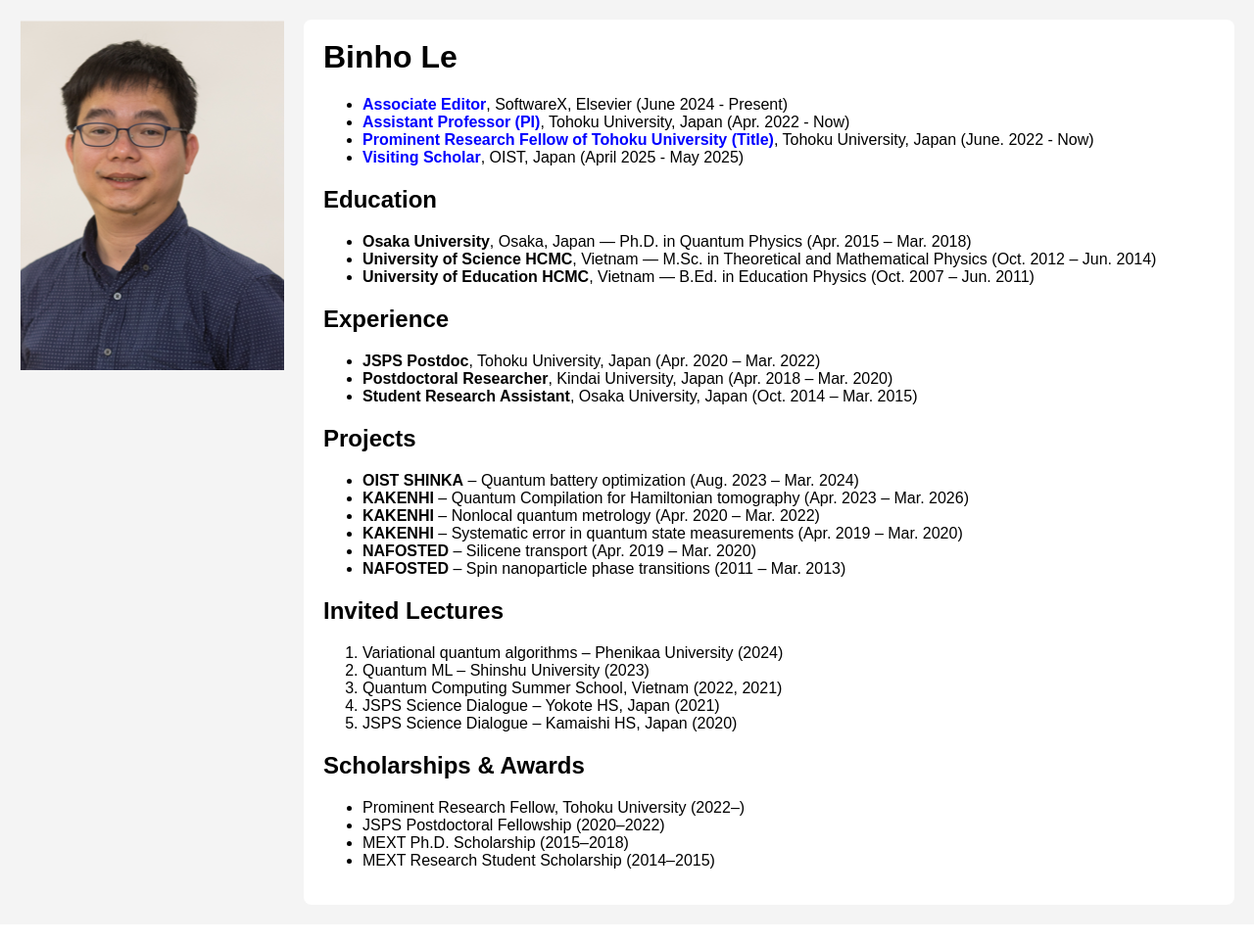
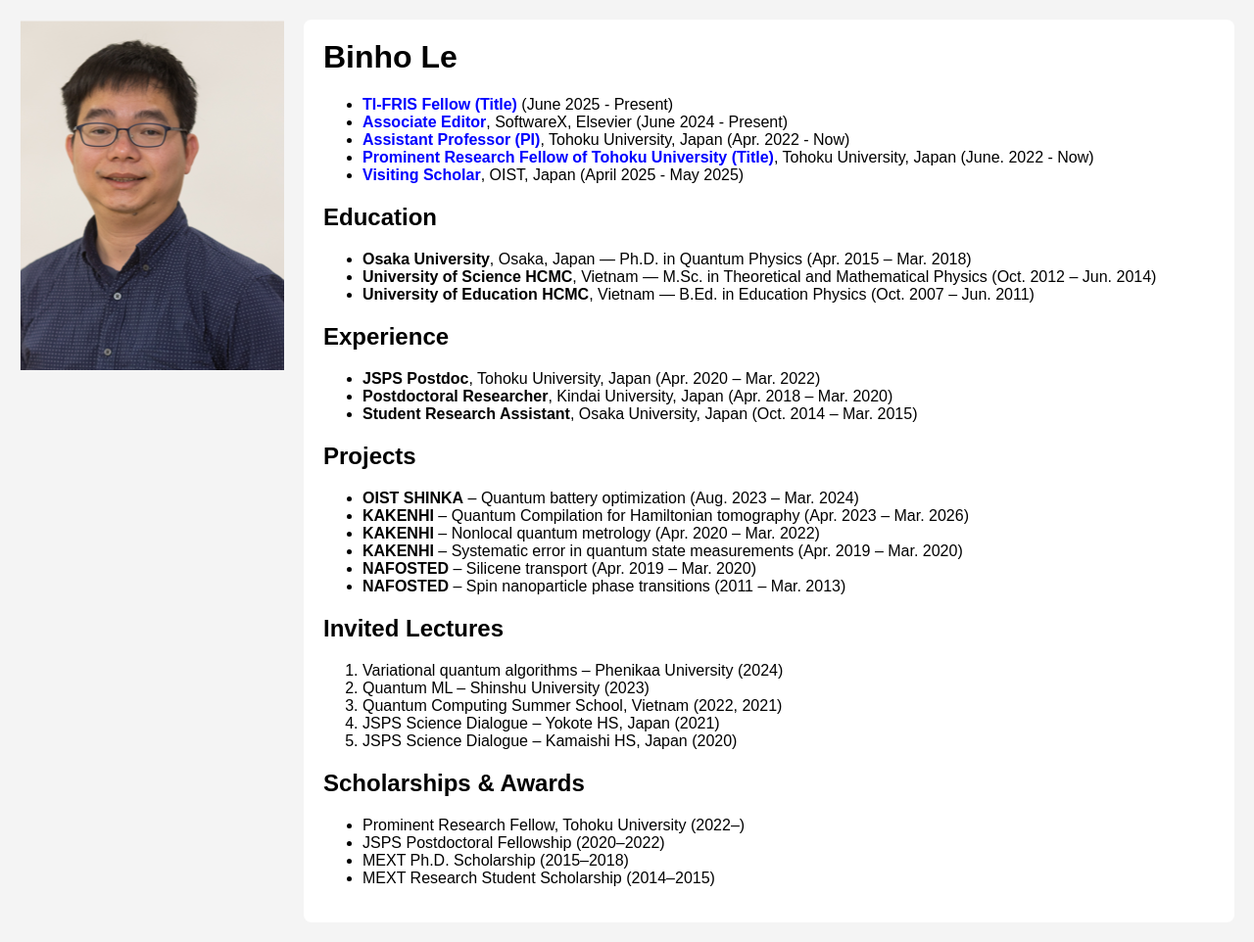
Before and after one commit to echkon/quantumLab, a Django app: page /users/me/ in a window 1280 px wide. Shown: the part 104-1066 px from the top of the page at 98% size. Before the commit the page ends 991 px from the top, so only its background shows below. Run offline with Django 5.2, Linux system fonts and the light colour scheme.

Commit message:
add something new

```diff
--- a/users/templates/me.html
+++ b/users/templates/me.html
@@ -65,6 +65,8 @@
         <div class="right">
             <h1>Binho Le</h1>
                 <ul>
+                <li><a href="https://www.ti-fris.tohoku.ac.jp/en/fellow/" target="_blank" style="text-decoration: none; color: blue;">
+                <strong>TI-FRIS Fellow (Title)</strong></a> (June 2025 - Present)</li>
                 <li><a href="https://www.sciencedirect.com/journal/softwarex/about/editorial-board" target="_blank" style="text-decoration: none; color: blue;">
                 <strong>Associate Editor</strong></a>, SoftwareX, Elsevier (June 2024 - Present)</li>
                 <li><a href="https://www.fris.tohoku.ac.jp/en/researcher/creative/lebinho.html" target="_blank" style="text-decoration: none; color: blue;">
```
Also changed, not shown: static/images/hai.png (added).
